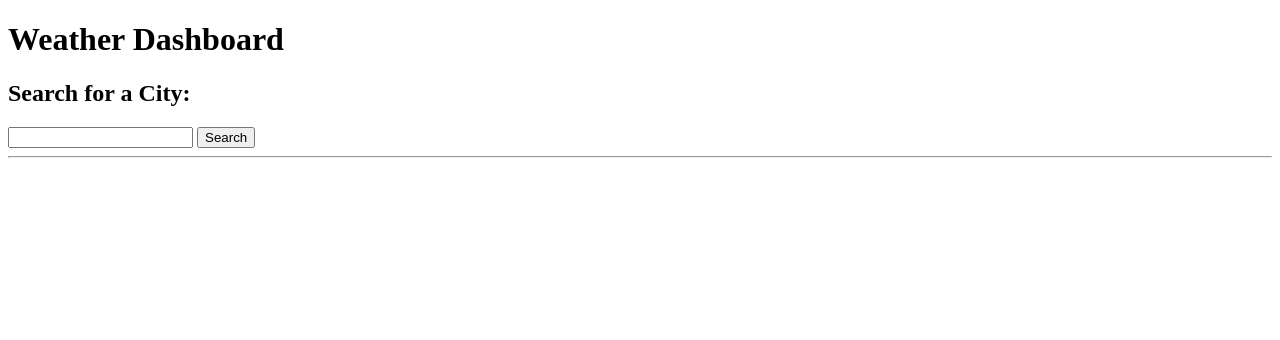
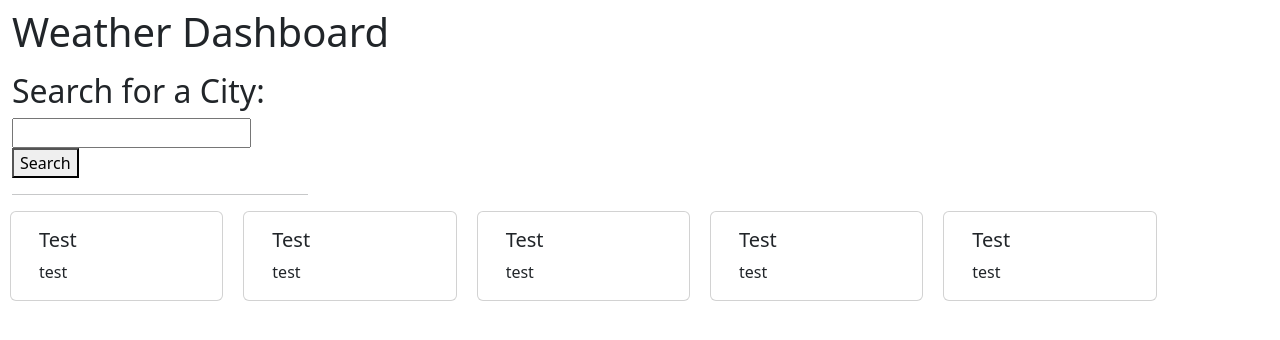
Before and after one commit to xwyckoff/weather-dashboard, a plain HTML site: page index.html in a window 1280 px wide. Drawn offline with nearby package versions, Linux system fonts and the light colour scheme.

Commit message:
added bootstrap as well as some test cards for the forecast

```diff
--- a/assets/css/styles.css
+++ b/assets/css/styles.css
@@ -0,0 +1,3 @@
+.card {
+    margin:10px;
+}
--- a/assets/js/script.js
+++ b/assets/js/script.js
@@ -43,8 +43,9 @@ function getWeatherFiveDay(city){
         .then(data => {
             //create an element for every 8th item in the list of forecasts given (every 8th item is midnight every day in the forecast)
             for(let i=0; i < data.list.length; i += 8){
-                console.log(data.list[i]);
-                console.log(dayjs.unix(data.list[i].dt));
+                let currentDay = data.list[i];
+                console.log(currentDay);
+                console.log(dayjs.unix(currentDay.dt));
             }
         })
     })
--- a/index.html
+++ b/index.html
@@ -2,30 +2,64 @@
 <html>
     <head>
         <title>Weather Dashboard</title>
-        <link >
+        <link href="./assets/css/styles.css" rel="stylesheet">
+        <link href="https://cdn.jsdelivr.net/npm/bootstrap@5.3.0-alpha1/dist/css/bootstrap.min.css" rel="stylesheet" integrity="sha384-GLhlTQ8iRABdZLl6O3oVMWSktQOp6b7In1Zl3/Jr59b6EGGoI1aFkw7cmDA6j6gD" crossorigin="anonymous">
+<script src="https://cdn.jsdelivr.net/npm/bootstrap@5.3.0-alpha1/dist/js/bootstrap.bundle.min.js" integrity="sha384-w76AqPfDkMBDXo30jS1Sgez6pr3x5MlQ1ZAGC+nuZB+EYdgRZgiwxhTBTkF7CXvN" crossorigin="anonymous"></script>
     </head>
 
-    <body>
-        <header>
+    <body class="container-fluid">
+        <header class="navbar">
             <h1>Weather Dashboard</h1>
         </header>
-        <main>
-            <section id="searchSection">
+        <main class="row">
+            <section id="searchSection" class="col-3" style="height:100%;">
+
                     <h2>Search for a City:</h2>
                     <input type="text" id="searchBar">
                     <button id="searchButton" onclick="getCityName()">Search</button>
                     <hr>
                     <section id="history"></section>
+
             </section>
-
-            <section id="today">
+            <section id="today" class="col-9">
                     <span id="currentTitle"><h2 id="cityName"></h2><img id="wicon" src=""></span>
                     <p id="temp"></p>
                     <p id="wind"></p>
                     <p id="humidity"></p>
             </section>
-            <section id="5day"></section>
         </main>
+        <aside class="row">
+                <div class="card col-2">
+                    <div class="card-body">
+                        <h5 class="card-title">Test</h5>
+                        <p class="card-text">test</p>
+                    </div>
+                </div>
+                <div class="card col-2">
+                    <div class="card-body">
+                        <h5 class="card-title">Test</h5>
+                        <p class="card-text">test</p>
+                    </div>
+                </div>
+                <div class="card col-2">
+                    <div class="card-body">
+                        <h5 class="card-title">Test</h5>
+                        <p class="card-text">test</p>
+                    </div>
+                </div>
+                <div class="card col-2">
+                    <div class="card-body">
+                        <h5 class="card-title">Test</h5>
+                        <p class="card-text">test</p>
+                    </div>
+                </div>
+                <div class="card col-2">
+                    <div class="card-body">
+                        <h5 class="card-title">Test</h5>
+                        <p class="card-text">test</p>
+                    </div>
+                </div>
+        </aside>
         <script src="https://cdn.jsdelivr.net/npm/dayjs@1/dayjs.min.js"></script>
         <script src="./assets/js/script.js"></script>
     </body>
```
Lines whose indentation alone changed are shown as unchanged.
